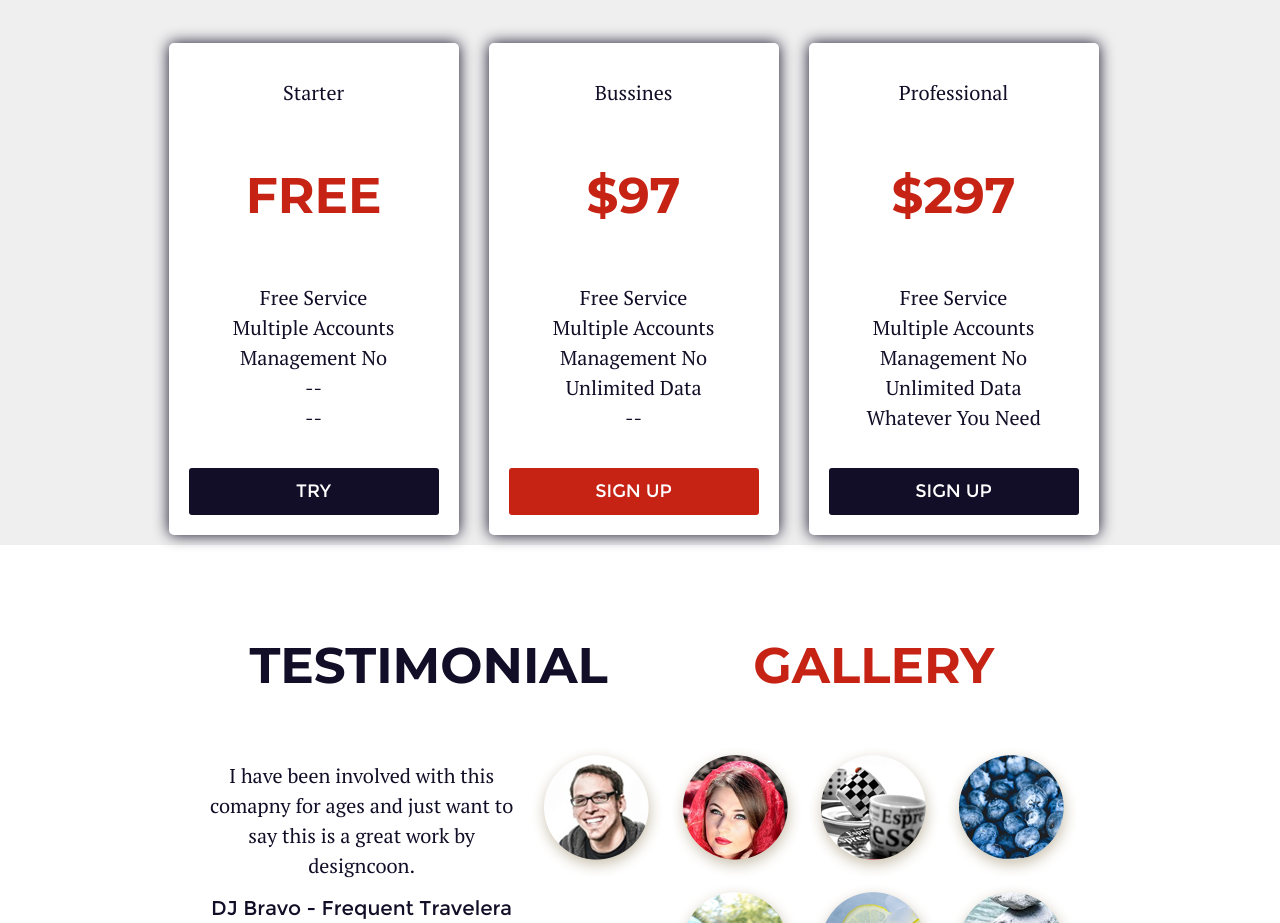
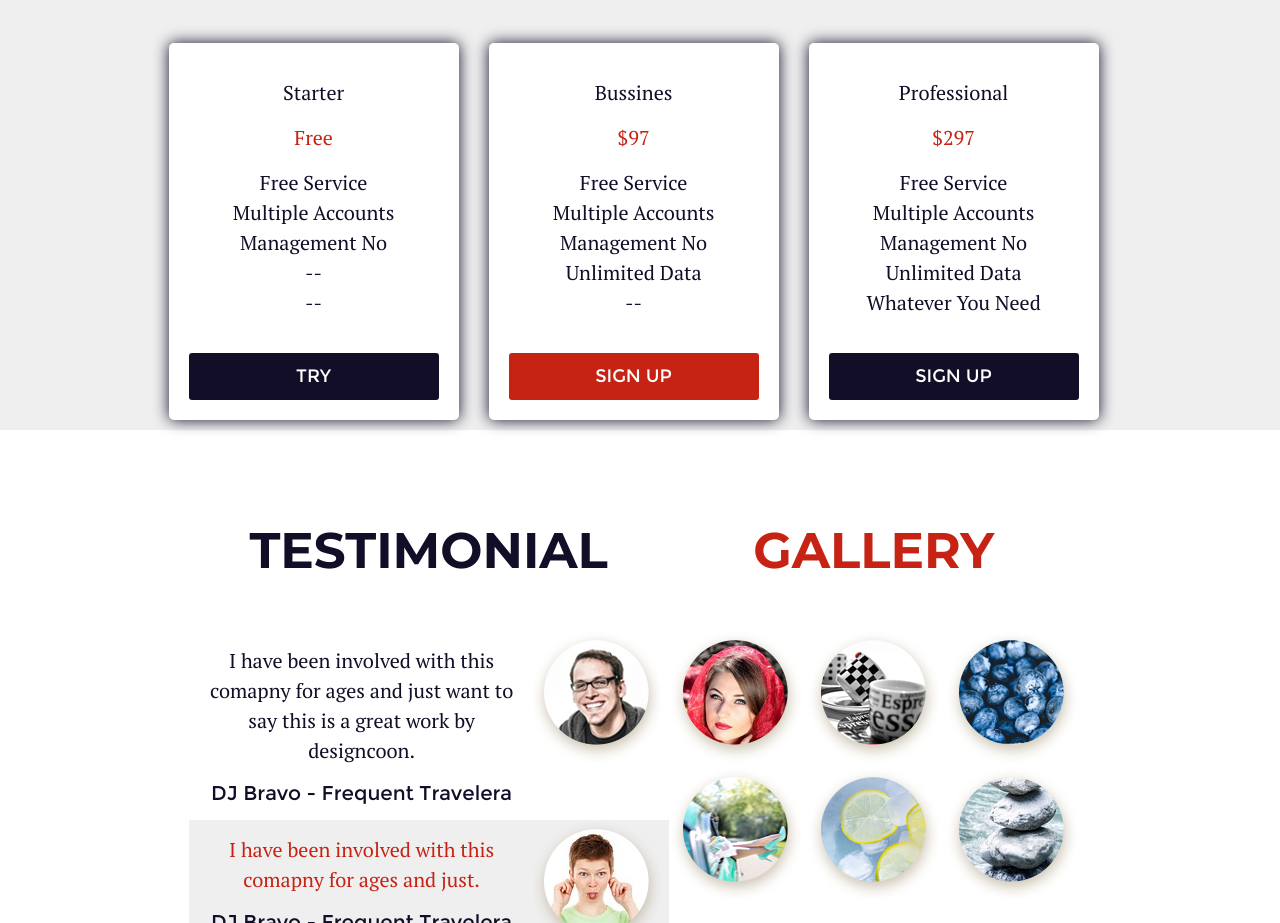
Before and after one commit to nikita-1vanov/auto, a plain HTML site: page index.html in a window 1280 px wide. Shown: the part 1300-2223 px from the top of the page. Drawn offline with Linux system fonts and the light colour scheme.

Commit message:
Update index.html

```diff
--- a/index.html
+++ b/index.html
@@ -77,21 +77,21 @@
 	<div class="osn_text flex_centr">
 		<div class="bg-white">
 			<p>Starter</p>
-			<p class="zag red">Free</p>
+			<p class="zag_1 red">Free</p>
 			<p>Free Service<br>Multiple Accounts<br>Management No<br>--<br>--</p>
 			<button class="fon-black btn">Try</button>
 		</div>
 
 		<div class="bg-white">
 			<p>Bussines</p>
-			<p class="zag red">$97</p>
+			<p class="zag_1 red">$97</p>
 			<p>Free Service<br>Multiple Accounts<br>Management No<br>Unlimited Data<br>--</p>
 			<button class="btn">SIGN UP</button>
 		</div>
 
 		<div class="bg-white">
 			<p>Professional</p>
-			<p class="zag red">$297</p>
+			<p class="zag_1 red">$297</p>
 			<p>Free Service<br>Multiple Accounts<br>Management No<br>Unlimited Data<br>Whatever You Need</p>
 			<button class="btn fon-black">Sign Up</button>
 		</div>
```
